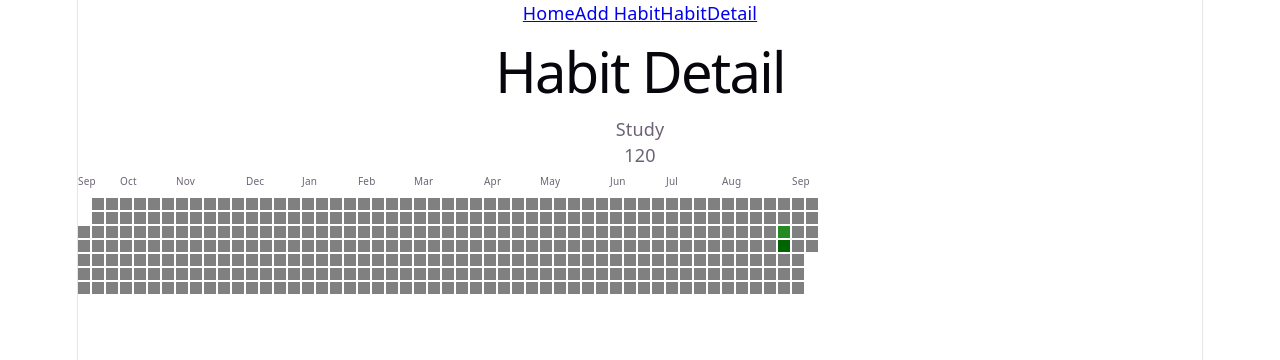
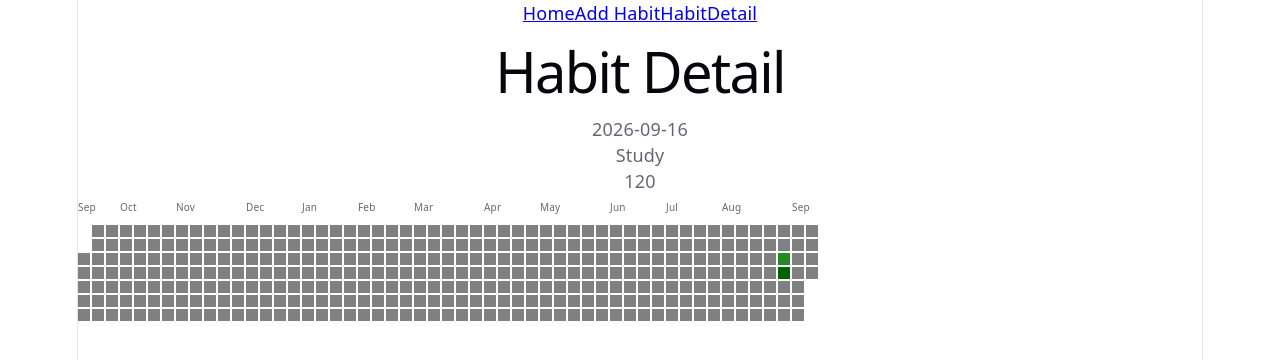
Before and after one commit to prabesh-tandukar/Cultivate, a React (Vite) app: page /habit/1 in a window 1280 px wide. Shown: the top 360 px of the page. Built offline with nearby package versions, Linux system fonts and the light colour scheme.

Commit message:
habit completion

```diff
--- a/src/App.jsx
+++ b/src/App.jsx
@@ -43,6 +43,18 @@ export default function App() {
       },
     },
   ]);
+  function logCompletion(habitId, date, value) {
+    const newHabits = habits.map((habit) => {
+      if (habit.id === habitId) {
+        return {
+          ...habit,
+          completions: { ...habit.completions, [date]: value },
+        };
+      }
+      return habit;
+    });
+    setHabits(newHabits);
+  }
 
   return (
     <>
@@ -58,7 +70,12 @@ export default function App() {
           path="/add"
           element={<AddHabit habits={habits} setHabits={setHabits} />}
         />
-        <Route path="/habit/:id" element={<HabitDetail habits={habits} />} />
+        <Route
+          path="/habit/:id"
+          element={
+            <HabitDetail habits={habits} logCompletion={logCompletion} />
+          }
+        />
       </Routes>
     </>
   );
--- a/src/pages/HabitDetail.jsx
+++ b/src/pages/HabitDetail.jsx
@@ -1,6 +1,6 @@
 import { useParams } from "react-router";
 
-export default function HabitDetail({ habits }) {
+export default function HabitDetail({ habits, logCompletion }) {
   const { id } = useParams();
   let current_habit;
 
@@ -29,6 +29,9 @@ export default function HabitDetail({ habits }) {
     return dates;
   }
 
+  function getToday() {
+    return getLast365Days().at(-1);
+  }
   function getLevel(dateStr) {
     const value = current_habit.completions[dateStr];
     if (!value) return 0;
@@ -64,6 +67,7 @@ export default function HabitDetail({ habits }) {
   const days = getLast365Days();
   const firstDay = new Date(days[0]);
   const startOffset = firstDay.getDay();
+  const today = getToday();
 
   const paddedDays = [];
   for (let i = 0; i < startOffset; i++) {
@@ -117,6 +121,7 @@ export default function HabitDetail({ habits }) {
   return (
     <>
       <h1>Habit Detail</h1>
+      <p>{today}</p>
       <p>{current_habit.name}</p>
       <p>{current_habit.target}</p>
 
```
